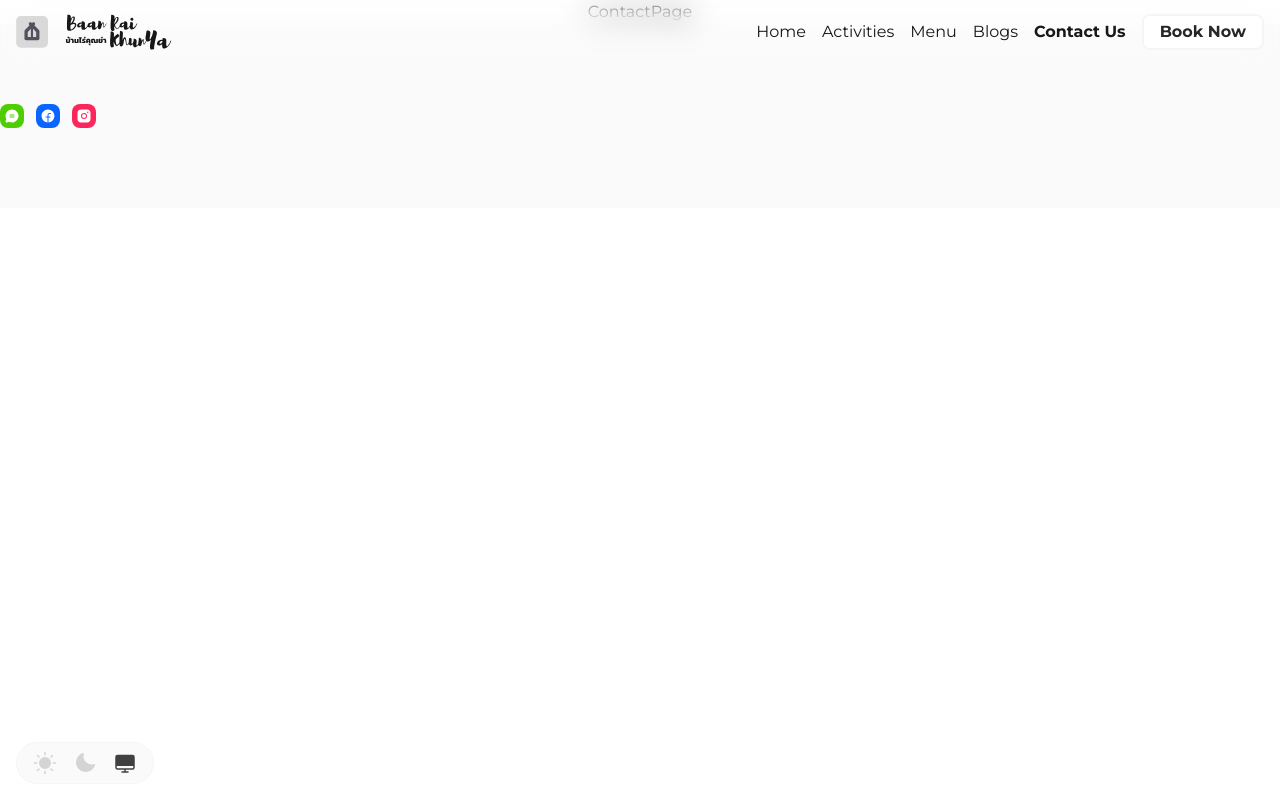
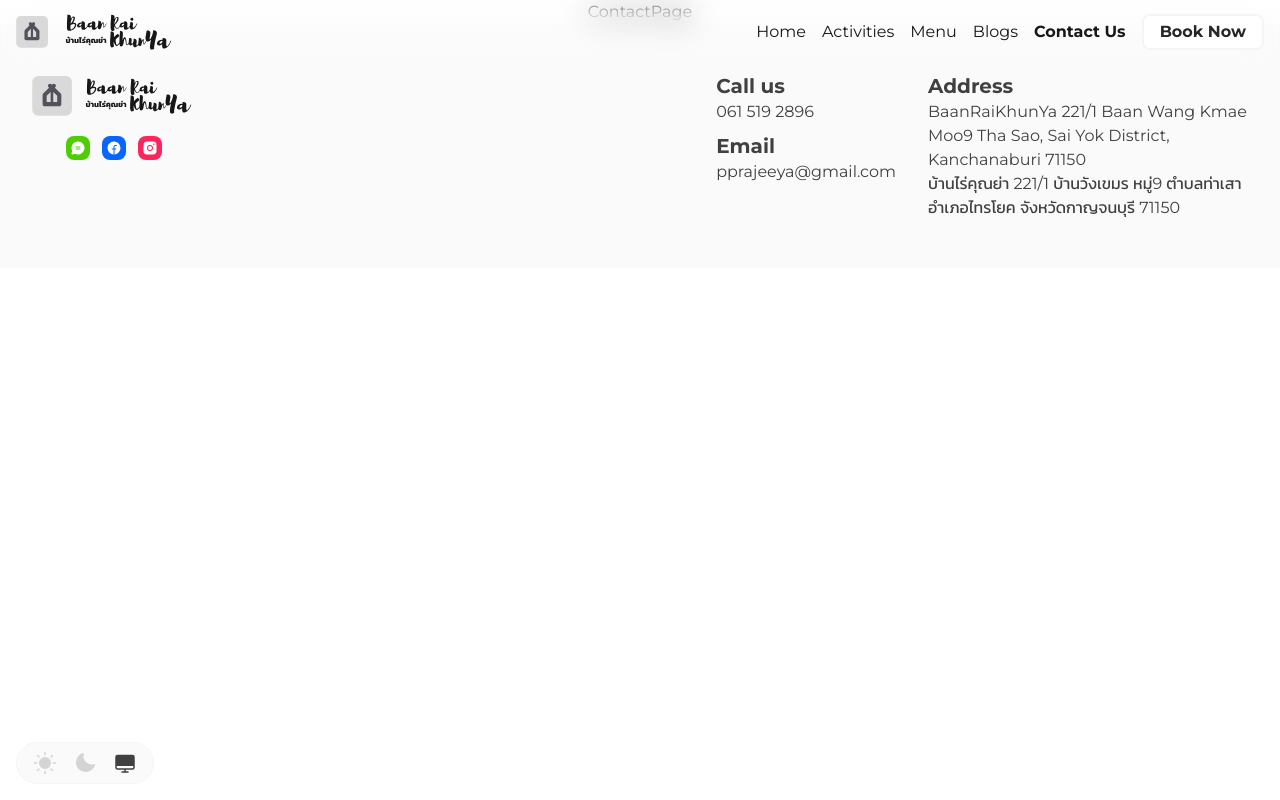
Before and after one commit to wmCmo/brkresort, a Next.js app: page /contact in a window 1280 px wide. Built offline with nearby package versions, Linux system fonts and the light colour scheme; a web font is replaced by a local one.

Commit message:
feat: footer done

```diff
--- a/components/Footer.tsx
+++ b/components/Footer.tsx
@@ -1,9 +1,18 @@
+import Logo from "@/components/Logo";
 import { ChatCircleTextIcon, FacebookLogoIcon, InstagramLogoIcon } from "@phosphor-icons/react/dist/ssr";
 import Link from "next/link";
+import { Suspense } from "react";
 
 export default function Footer() {
     return (
-        <div className="bg-foreground py-20 w-full">
+        <div className="bg-foreground py-12 w-full flex justify-between px-8 gap-16 sm:flex-row flex-col ">
+            <div className="flex flex-col items-center gap-4">
+                <div className="flex gap-1 items-center">
+                    <img src="/ui/logo.svg" alt="Logo for the footer" className="h-10 w-10" />
+                    <Suspense>
+                        <Logo width={120} />
+                    </Suspense>
+                </div>
                 <div className="flex gap-3 items-center">
                     <Link target="_blank" rel="noopenner noreferrer" href={'https://line.me/R/ti/p/@ckr7132x'} className="">
                         <ChatCircleTextIcon className="text-white bg-[#4ECD00] p-1 rounded-lg animate-out hover:translate-y-0.5 active:translate-y-1" weight="fill" size={24} />
@@ -16,5 +25,23 @@ export default function Footer() {
                     </Link>
                 </div>
             </div>
+            <div className="flex gap-8 text-accent sm:flex-row flex-col">
+                <div>
+                    <h4 className="font-bold text-xl">Call us</h4>
+                    <p>061 519 2896</p>
+                    <h4 className="font-bold text-xl mt-2">Email</h4>
+                    <p>pprajeeya@gmail.com</p>
+                </div>
+                <div className="max-w-xs">
+                    <h4 className="font-bold text-xl">Address</h4>
+                    <p>
+                        BaanRaiKhunYa  221/1 Baan Wang Kmae Moo9 Tha Sao, Sai Yok District, Kanchanaburi 71150
+                    </p>
+                    <p>
+                        บ้านไร่คุณย่า  221/1 บ้านวังเขมร หมู่9 ตำบลท่าเสา อำเภอไทรโยค  จังหวัดกาญจนบุรี  71150
+                    </p>
+                </div>
+            </div>
+        </div >
     );
 }
```
Lines whose indentation alone changed are shown as unchanged.
